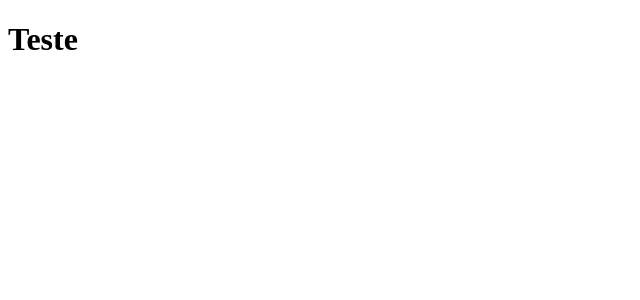
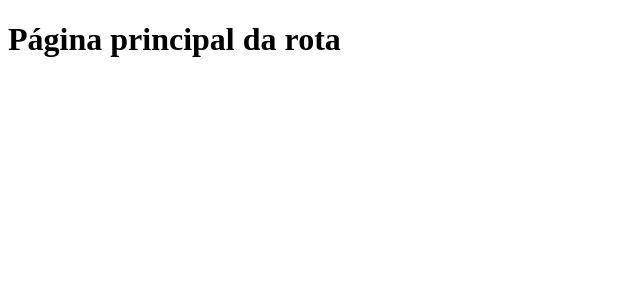
Before and after one commit to Aristidescosta/curso-react-typescript, a React (Create React App) app: page /pagina-inicial in a window 1280 px wide. Shown: the top 300 px of the page, without its empty margins (0-640 px from the left). Built offline with nearby package versions, Linux system fonts and the light colour scheme.

Commit message:
feat: Adicionado o react-router-dom

```diff
--- a/package.json
+++ b/package.json
@@ -8,13 +8,12 @@
     "test": "react-scripts test",
     "eject": "react-scripts eject"
   },
-
   "dependencies": {
     "react": "^18.2.0",
     "react-dom": "^18.2.0",
+    "react-router-dom": "6",
     "react-scripts": "5.0.1"
   },
-
   "devDependencies": {
     "@testing-library/jest-dom": "^5.16.5",
     "@testing-library/react": "^13.4.0",
@@ -22,11 +21,10 @@
     "@types/jest": "^27.5.2",
     "@types/node": "^16.11.57",
     "@types/react": "^18.0.18",
+    "@types/react-dom": "^18.0.6",
     "typescript": "^4.8.2",
-    "@types/react-dom": "^18.0.6",
     "web-vitals": "^2.1.4"
   },
-
   "eslintConfig": {
     "extends": [
       "react-app",
--- a/src/App.tsx
+++ b/src/App.tsx
@@ -1,7 +1,10 @@
+import { BrowserRouter } from "react-router-dom";
+import { AppRoutes } from "./routes";
+
 export const App = () =>  {
   return (
-    <div className="App">
-      <h1>Teste</h1>
-    </div>
+    <BrowserRouter>
+      <AppRoutes />
+    </BrowserRouter>
   );
 }
--- a/src/routes/index.tsx
+++ b/src/routes/index.tsx
@@ -1 +1,10 @@
-export { };
+import { Routes, Route, Navigate } from "react-router-dom";
+
+export const AppRoutes = () => {
+  return (
+    <Routes>
+      <Route path="/pagina-inicial" element={<h1>Página principal da rota</h1>} />
+      <Route path="*" element={<Navigate to="/pagina-inicial" />} />
+    </Routes>
+  );
+};
```
Also changed, not shown: 1 other file (tests, documents, lock files or other folders).
